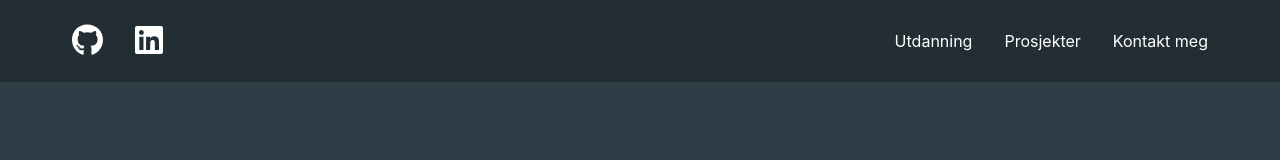
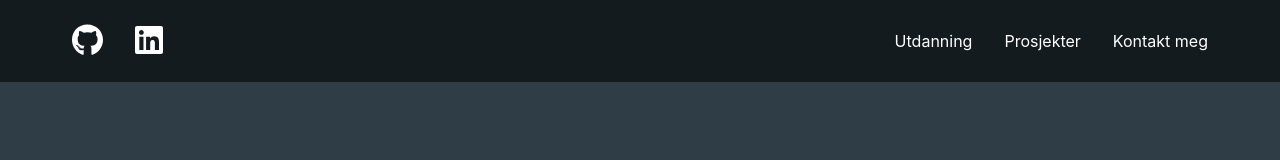
Before and after one commit to PetterTSaatvedt/portfolio, a React (Create React App) app: page / in a window 1280 px wide. Shown: the top 160 px of the page. Built offline with nearby package versions, Linux system fonts and the light colour scheme.

Commit message:
Hover effects in header

```diff
--- a/src/components/Header.js
+++ b/src/components/Header.js
@@ -5,7 +5,7 @@ import {
   faGithub,
   faLinkedin,
 } from "@fortawesome/free-brands-svg-icons";
-import { Box, HStack } from "@chakra-ui/react";
+import { Box, HStack, Text } from "@chakra-ui/react";
 
 const socials = [
   {
@@ -76,6 +76,7 @@ const Header = () => {
       transitionTimingFunction="ease-in-out"
       backgroundColor="#00000040"
       backdropFilter="blur(6px)"
+      _hover={{bg: "#00000090"}}
     >
       <Box color="white" maxWidth="1280px" margin="0 auto">
         <HStack
@@ -97,9 +98,15 @@ const Header = () => {
           </nav>
           <nav>
             <HStack spacing={8}>
-              <a href="#education" onClick={handleClick("education")}>Utdanning</a>
-              <a href="#projects" onClick={handleClick("projects")}>Prosjekter</a>
-              <a href="#contact-me" onClick={handleClick("contactme")}>Kontakt meg</a>
+              <a href="#education" onClick={handleClick("education")}>
+                <Text _hover={{color: "#84a98c", fontStyle: "italic"}}>Utdanning</Text>
+              </a>
+              <a href="#projects" onClick={handleClick("projects")}>
+                <Text _hover={{color: "#84a98c", fontStyle: "italic"}}>Prosjekter</Text>
+              </a>
+              <a href="#contact-me" onClick={handleClick("contactme")}>
+               <Text _hover={{color: "#84a98c", fontStyle: "italic"}}>Kontakt meg</Text>
+              </a>
             </HStack>
           </nav>
         </HStack>
```
